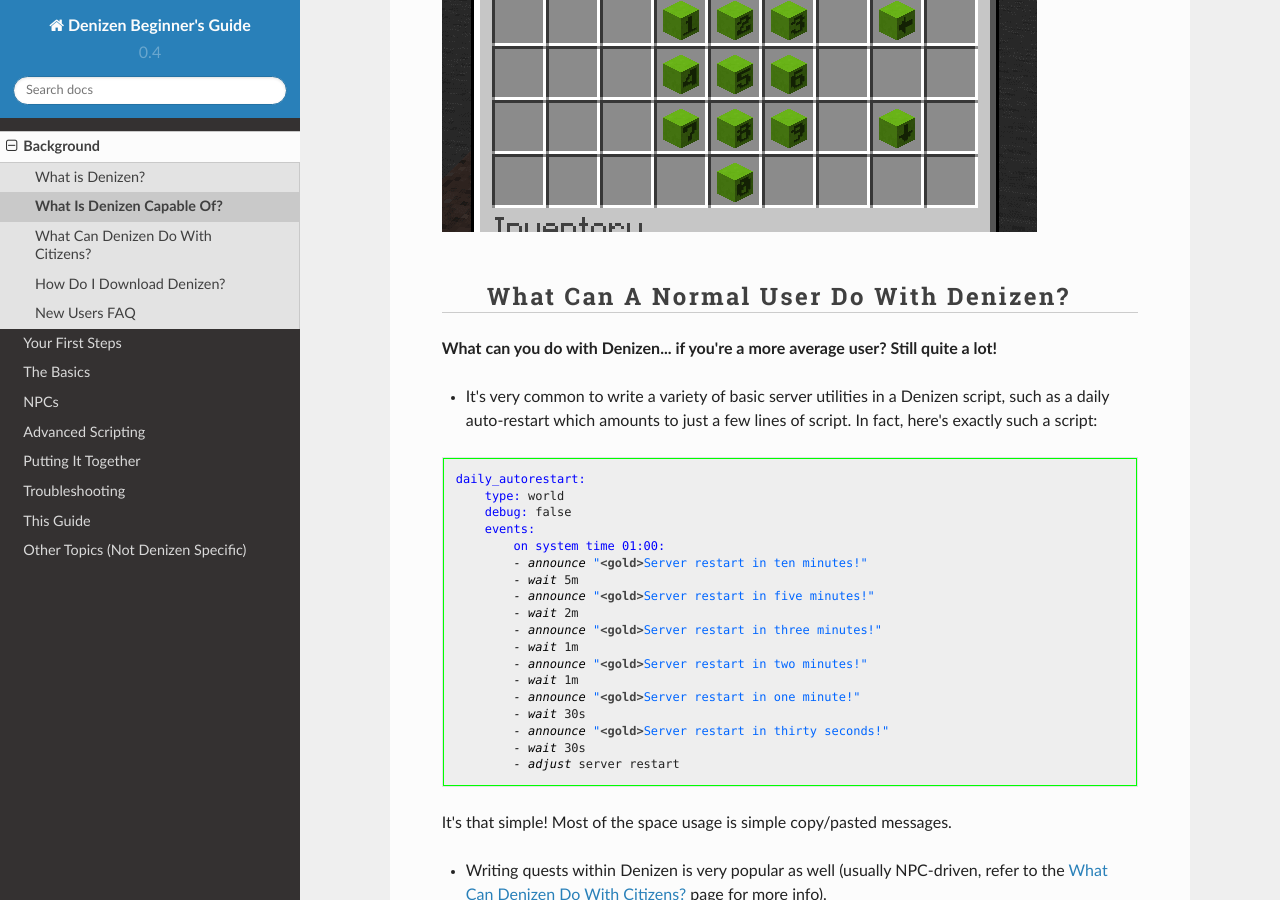
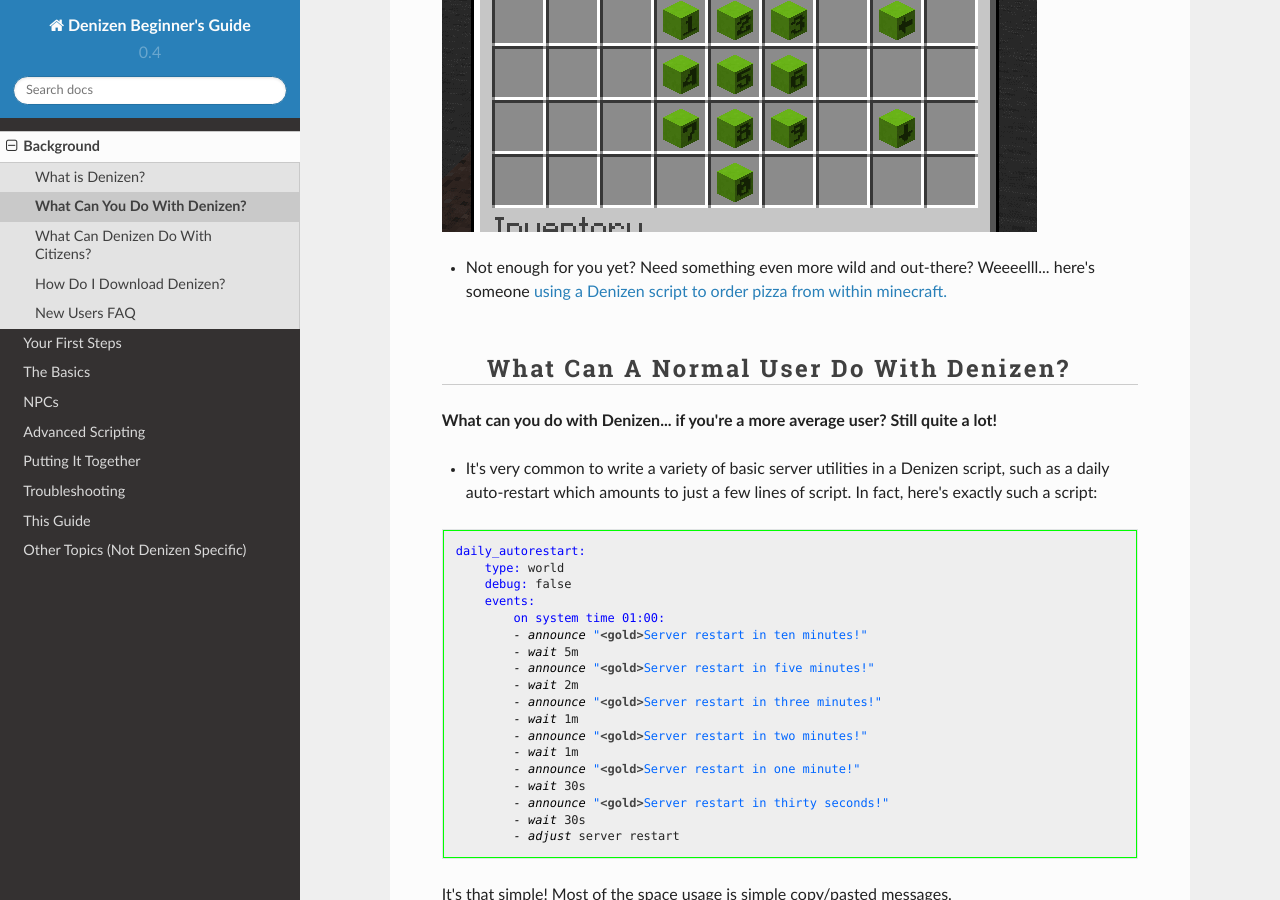
Before and after one commit to DenizenScript/Denizen-Beginners-Guide, a Sphinx documentation site: the page built from source/guides/background/denizen-capability.md, in a window 1280 px wide and 900 px high, scrolled down 1691 px. Built offline with Sphinx 7.4.7 and the Read the Docs theme 2.0.0, drawn with Linux system fonts in a browser that asks for light colours; some of the changed text lies outside the part shown.

Commit message:
why did jumpsplat do this

````diff
--- a/source/guides/background/denizen-capability.md
+++ b/source/guides/background/denizen-capability.md
@@ -1,5 +1,5 @@
-What Is Denizen Capable Of?
----------------------------
+What Can You Do With Denizen?
+-----------------------------
 
 ```eval_rst
 .. contents:: Table of Contents
@@ -25,6 +25,8 @@ What Is Denizen Capable Of?
 - Or whatever other crazy thing you might imagine. Here's a chest GUI of a keypad to type on:
 
 ![](images/bankkeypad.gif)
+
+- Not enough for you yet? Need something even more wild and out-there? Weeeelll... here's someone [using a Denizen script to order pizza from within minecraft.](https://www.youtube.com/watch?v=5ml8EKTswu8)
 
 ### What Can A Normal User Do With Denizen?
 
````
Also changed, not shown: source/guides/basics/flags.md (+2 -2 lines).
